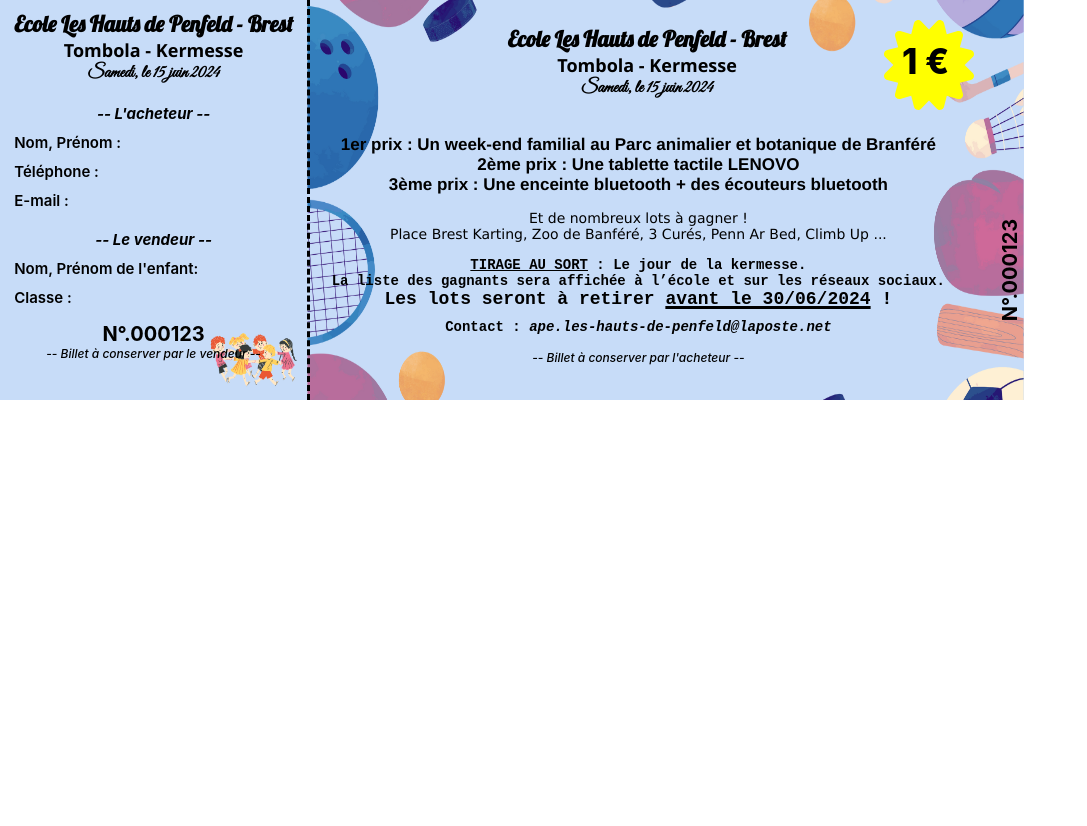
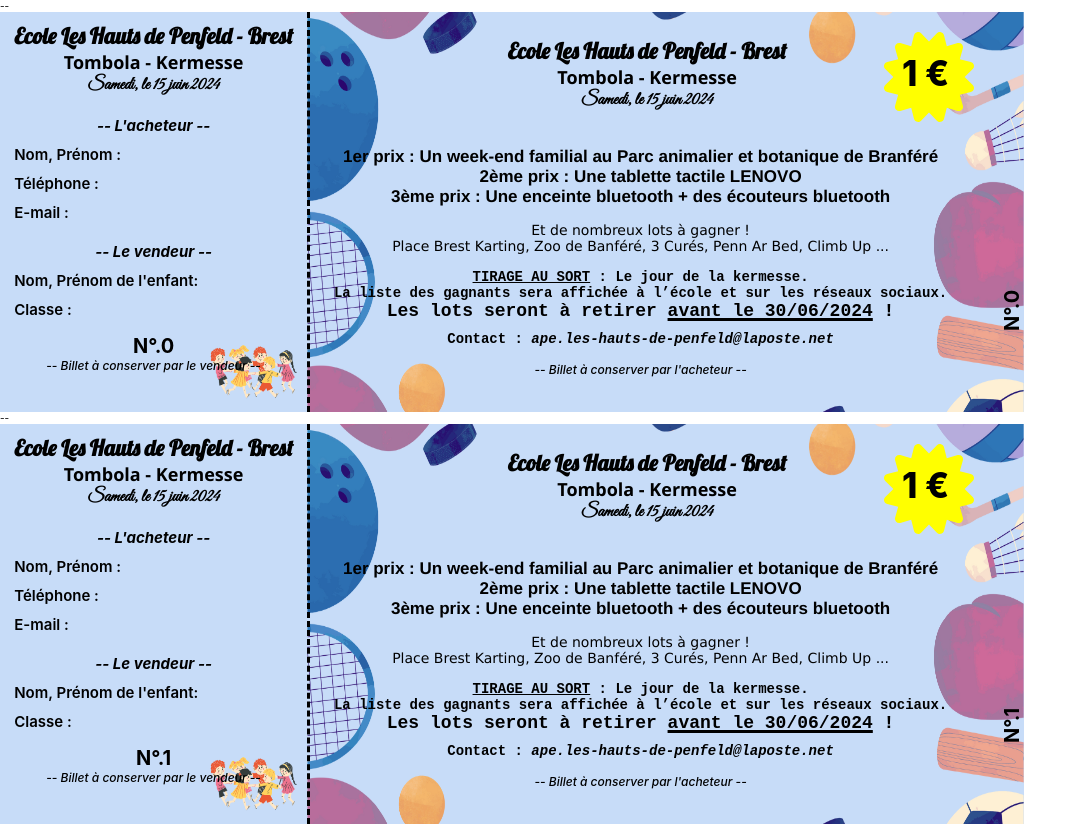
Before and after one commit to VSABernard/ticket-tombola, a React (Create React App) app: page / in a window 1280 px wide. Shown: the top 826 px of the page, without its empty margins (0-1087 px from the left). Before the commit the page ends 800 px from the top, so only its background shows below. Built offline with nearby package versions, Linux system fonts and the light colour scheme.

Commit message:
Add loop into App to purchase the number of tickets needed

```diff
--- a/src/App.jsx
+++ b/src/App.jsx
@@ -3,9 +3,18 @@ import "./style/_reset.css"
 import Ticket from "./pages/Ticket"
 
 function App() {
-    return (
-        <Ticket ticketNumber="000123"/>
+
+  const totalNumber = 100
+
+  return Array.from(
+    { length: totalNumber },
+    (_, i) => (
+        <div>
+          <p className="dots">--</p>
+          <Ticket ticketNumber={i}/>
+        </div>
     )
+  )
 }
 
 export default App
--- a/src/components/Infos/Infos.jsx
+++ b/src/components/Infos/Infos.jsx
@@ -14,7 +14,7 @@ const Infos = ({ticketNumber}) => {
                 </div>
                 <div className="span-badge">
                     <FontAwesomeIcon className="icon" icon={faCertificate} />
-                    <p class="badge">1 €</p>
+                    <p className="badge">1 €</p>
                 </div>
             </div>
             <Price ticketNumber={ticketNumber}/>
```
Also changed, not shown: public/manifest.json.
